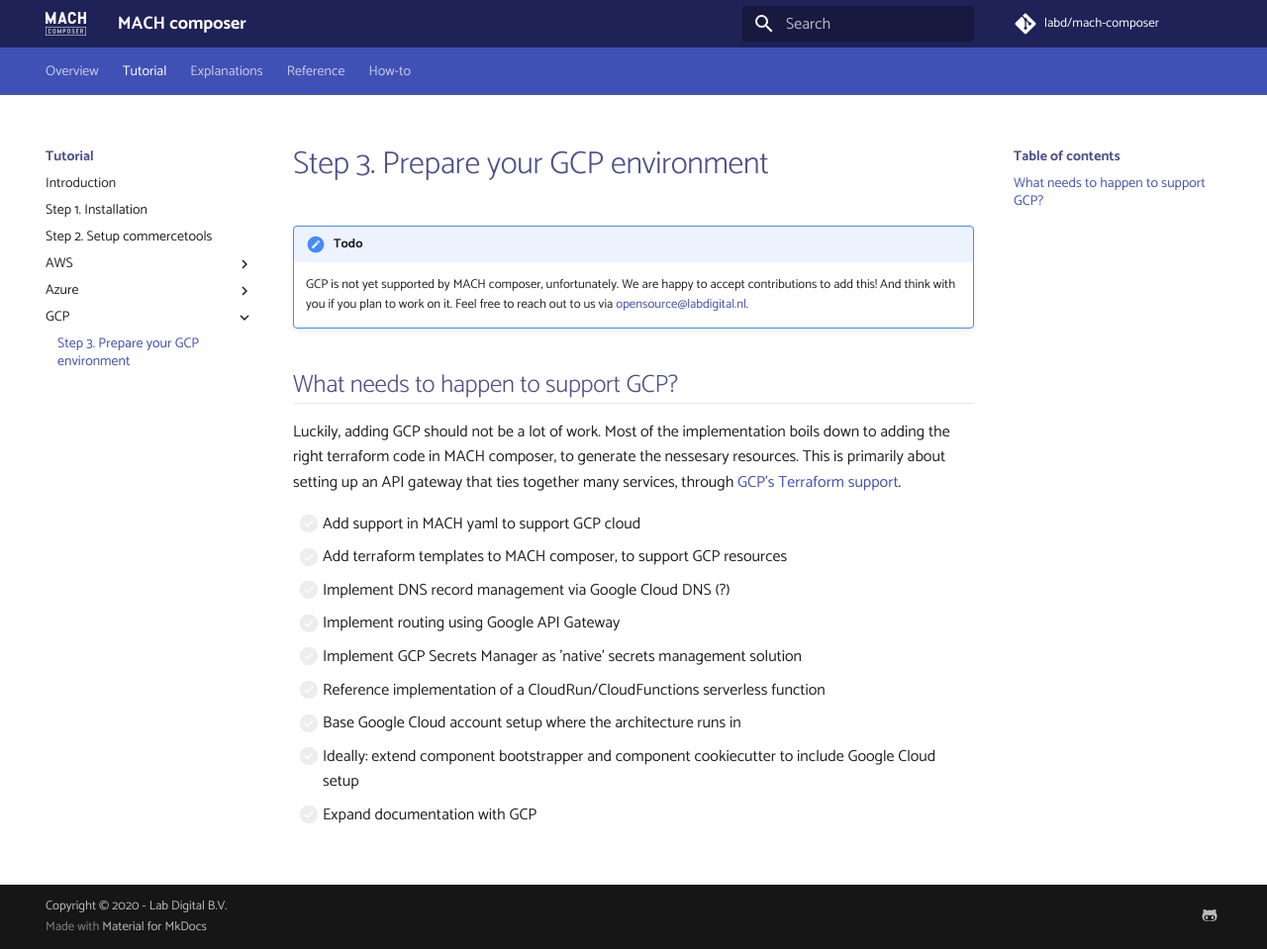
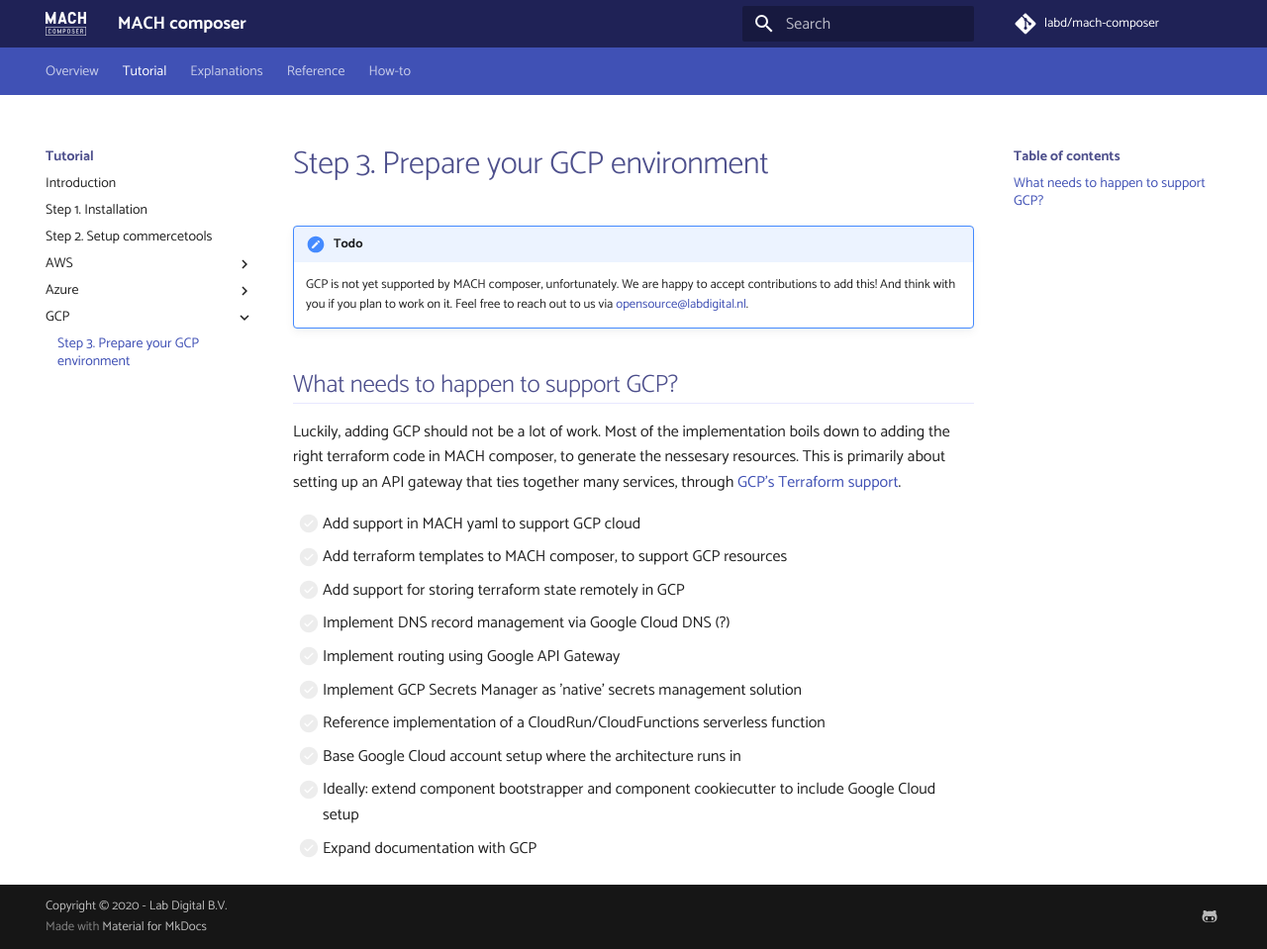
Before and after one commit to mach-composer/mach-composer-cli, an MkDocs documentation site: the page built from docs/src/tutorial/gcp/step-3-setup-gcp.md, in a window 1280 px wide and 959 px high. Shown: the whole window at 99% size. Built offline with MkDocs 1.6.1 and Material for MkDocs 9.7.7, drawn with Linux system fonts in a browser that asks for light colours; a script that is not in the unit is left out; comment, search, counter and statistics services are not loaded.

Commit message:
Add note about terraform remote state on GCP

```diff
--- a/docs/src/tutorial/gcp/step-3-setup-gcp.md
+++ b/docs/src/tutorial/gcp/step-3-setup-gcp.md
@@ -10,6 +10,7 @@
 
 - [ ] Add support in MACH yaml to support GCP cloud
 - [ ] Add terraform templates to MACH composer, to support GCP resources
+- [ ] Add support for storing terraform state remotely in GCP
 - [ ] Implement DNS record management via Google Cloud DNS (?)
 - [ ] Implement routing using Google API Gateway
 - [ ] Implement GCP Secrets Manager as 'native' secrets management solution
```
